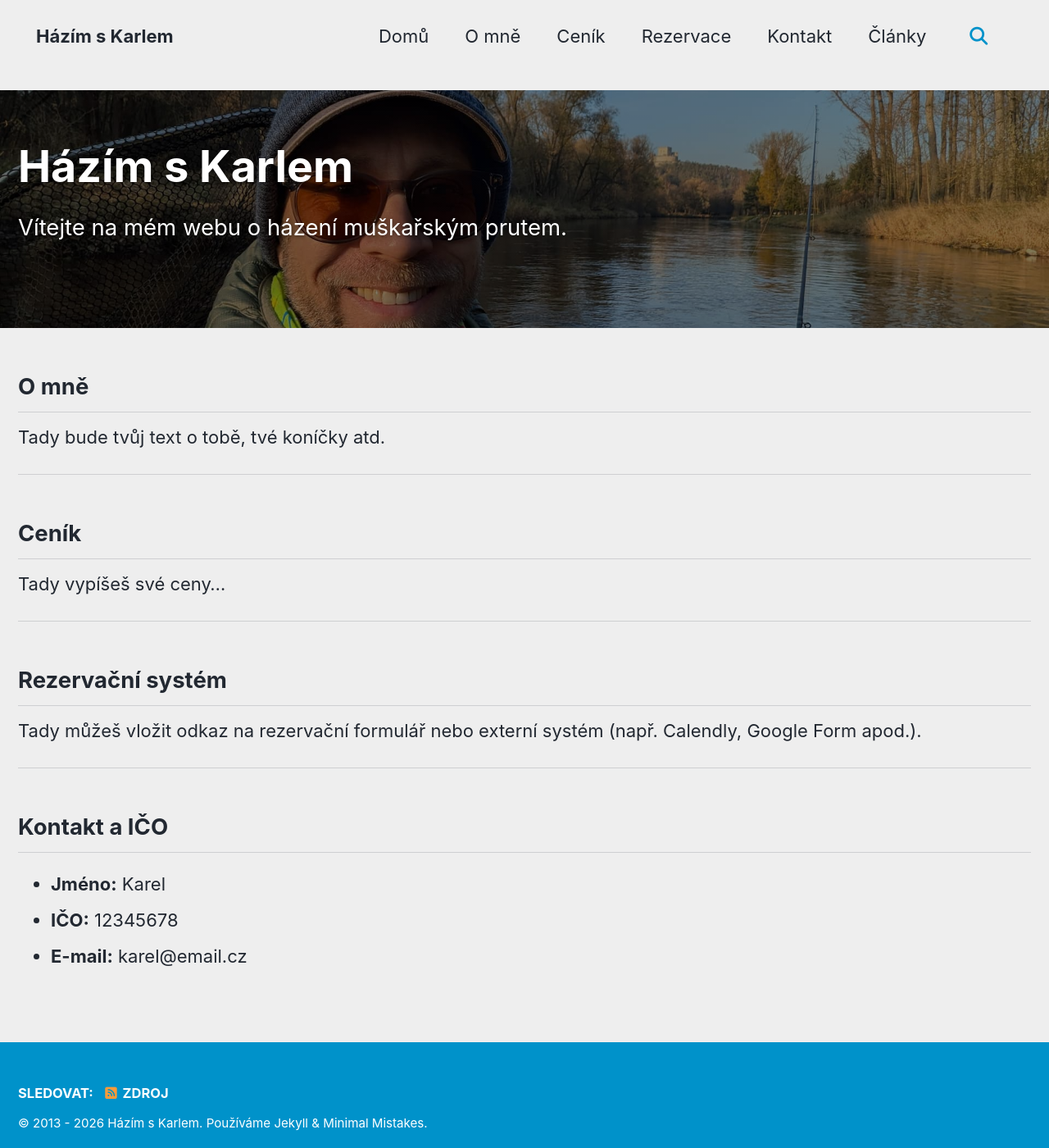
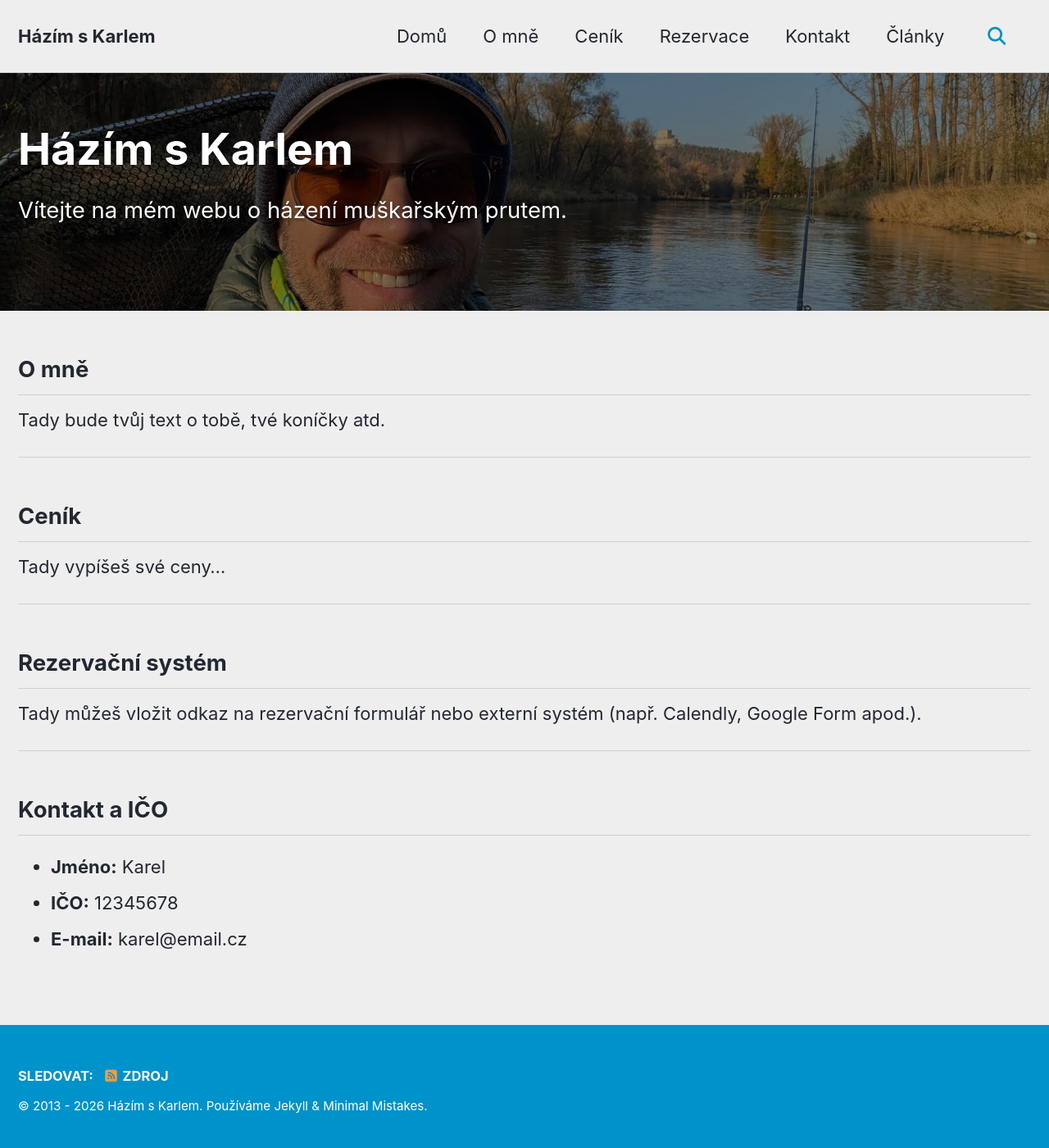
Before and after one commit to hazimskarlem/hazimskarlem.github.io, a Jekyll site: the page built from index.md, in a window 1280 px wide and 1400 px high. Shown: the whole window at 82% size. Built offline with Jekyll 4.4.1, drawn with Linux system fonts in a browser that asks for light colours; cached includes are drawn as plain includes.

Commit message:
Update main.scss

```diff
--- a/assets/css/main.scss
+++ b/assets/css/main.scss
@@ -8,42 +8,16 @@
 @import "minimal-mistakes/skins/{{ site.minimal_mistakes_skin | default: 'default' }}"; // skin
 @import "minimal-mistakes"; // main partials
 
+
 // ==========================================================
-// FIXNÍ HORNÍ MENU - PLNÝ PÁS OD KRAJE DO KRAJE
+// ODSTRANĚNÍ NEŽÁDOUCÍCH RÁMEČKŮ A IKON ŘETĚZU
 // ==========================================================
 
-.masthead {
-  position: fixed !important;
-  top: 0 !important;
-  left: 0 !important;
-  right: 0 !important;
-  width: 100% !important;
-  max-width: 100% !important;
-  margin: 0 !important;
-  z-index: 99999 !important;
-
-  // Barva pozadí záhlaví (pokud nechceš průhlednost, zadej sem plnou barvu, např. #ffffff)
-  background-color: transparent !important;
-
-  // Úplné zrušení rámečků a stínů, které dělají "efekt krabičky"
-  border: none !important;
-  border-bottom: none !important;
+a:focus, button:focus, .site-title:focus, :target, h1:focus, h2:focus, h3:focus {
+  outline: none !important;
   box-shadow: none !important;
-
-  box-sizing: border-box !important;
 }
 
-// Vnitřní kontejner menu - roztáhneme ho, aby logo a odkazy respektovaly okraje
-.masthead__inner-wrap {
-  max-width: 100% !important;
-  width: 100% !important;
-  margin: 0 !important;
-  padding-left: 2rem !important;
-  padding-right: 2rem !important;
-  box-sizing: border-box !important;
+.header-link {
+  display: none !important;
 }
-
-// Odsazení obsahu pod menu, aby text nezajížděl pod něj
-.initial-content {
-  padding-top: 5em !important;
-}
```
